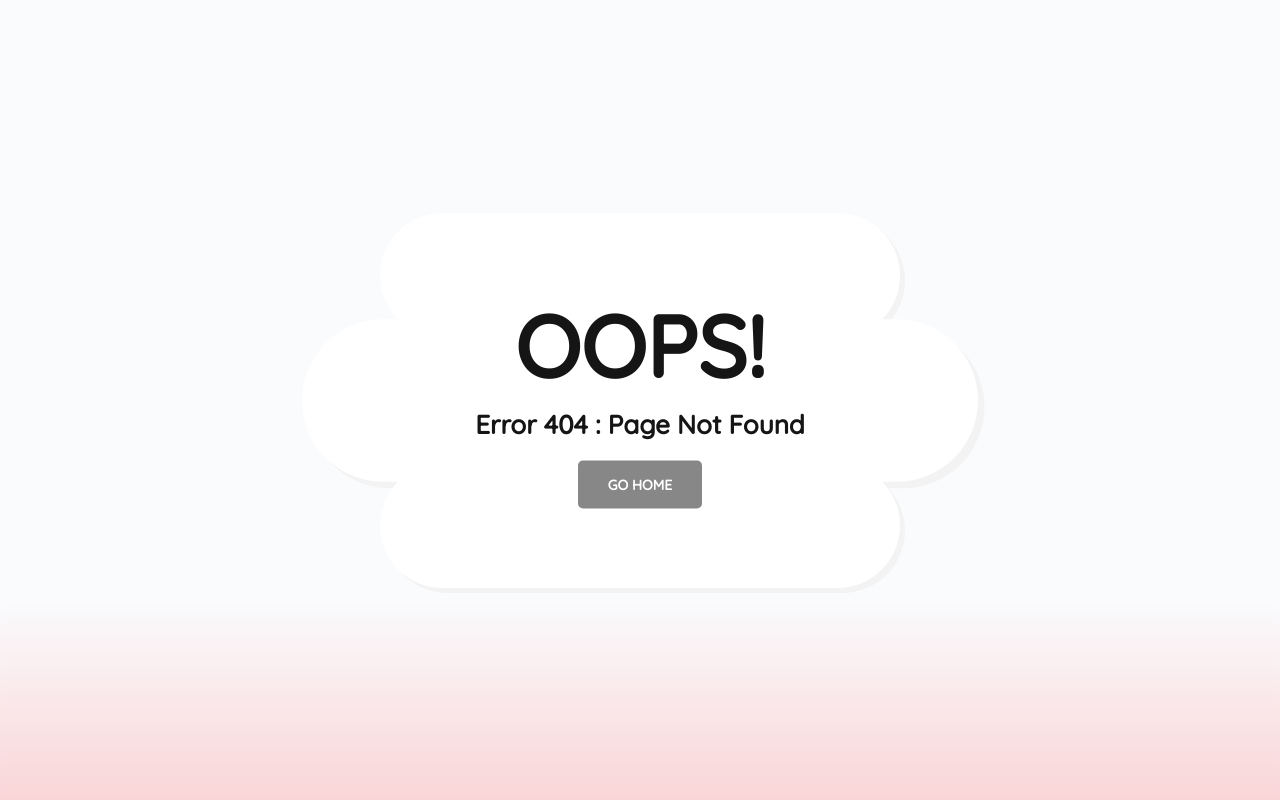
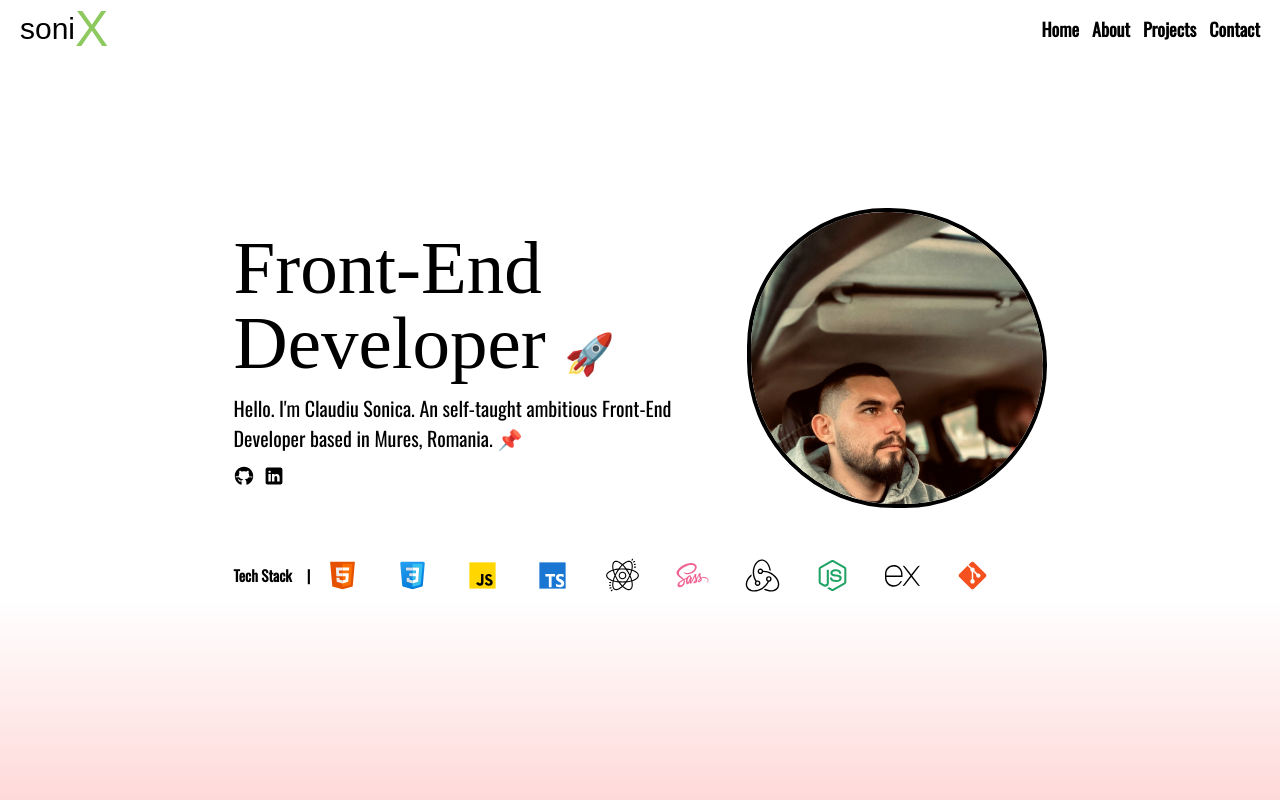
Before and after one commit to ClaudiuSonica/personal-site, a React (Vite) app: page / in a window 1280 px wide. Before the commit this address had no page. Shown: the top 800 px of the page. Built offline with nearby package versions, Linux system fonts and the light colour scheme; a web font is replaced by a local one.

Commit message:
adjust path

```diff
--- a/src/App.tsx
+++ b/src/App.tsx
@@ -22,7 +22,7 @@ const App = () => {
     };
   }, []);
 
-  const pathNames = ["#home", "#about", "#projects", "#contact"];
+  const pathNames = ["","#home", "#about", "#projects", "#contact"];
 
   return (
     <>
```
